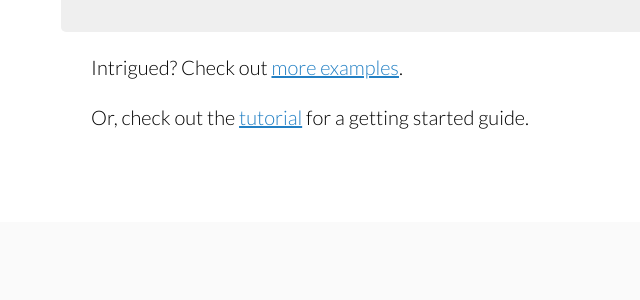
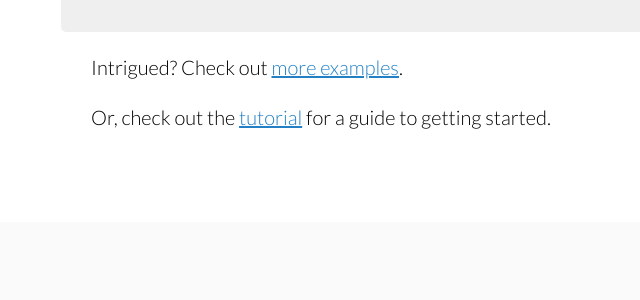
Before and after one commit to jstrait/wavefile, a Jekyll site: the page built from index.html, in a window 1280 px wide and 900 px high, scrolled down 1563 px. Shown: the part 155-455 px from the top of the window, without its empty margins (195-835 px from the left). Built offline with Jekyll 4.4.1, drawn with Linux system fonts in a browser that asks for light colours; some web fonts are replaced.

Commit message:
Small writing improvements

```diff
--- a/how_wave_files_work.html
+++ b/how_wave_files_work.html
@@ -30,7 +30,7 @@
   <p>All multi-byte numbers in a RIFF file are stored as <a href="https://en.wikipedia.org/wiki/Endianness">little-endian</a>. (Some non-numeric data is stored as a sequence of bytes, in which endianness isn&rsquo;t relevant per se).</p>
   <h2>RIFF Files Contain &ldquo;Chunks&rdquo;</h2>
   <p>Like an IFF file, a RIFF file is broken up into &ldquo;chunks&rdquo; of data. Each chunk starts with an 8-byte header containing a 4-byte identifier code, and a 4-byte size field. This is followed by the chunk body.</p>
-  <p>The identifier code, called a <a href="https://en.wikipedia.org/wiki/Fourcc">FourCC</a>, is a sequence of 4 bytes. When each byte is interpreted as an 8-bit ASCII character, they typically form a human readable string. For example, <code>0x52</code> <code>0x49</code> <code>0x46</code> <code>0x46</code> (i.e. <code>"RIFF"</code>), or <code>0x64</code> <code>0x61</code> <code>0x74</code> <code>0x61</code> (i.e. <code>"data"</code>). Since this is a raw sequence of bytes, the characters are case-sensitive.</p>
+  <p>The identifier code, called a <a href="https://en.wikipedia.org/wiki/Fourcc">FourCC</a>, is a sequence of 4 bytes. When each byte is interpreted as an 8-bit ASCII character, the sequence typically forms a human readable string. For example, <code>0x52</code> <code>0x49</code> <code>0x46</code> <code>0x46</code> (i.e. <code>"RIFF"</code>), or <code>0x64</code> <code>0x61</code> <code>0x74</code> <code>0x61</code> (i.e. <code>"data"</code>). Since this is a raw sequence of bytes, the characters are case-sensitive.</p>
   <p>The size field indicates the size of the chunk&rsquo;s body in bytes, as a 32-bit unsigned integer. The size should not include the 8-byte header. I.e., if a chunk consists of the 8-byte header followed by 1,000 bytes of data, the size field should indicate <code>1000</code>, not <code>1008</code>.</p>
   <p class="important"><span class="tag-important">Important!</span> If a chunk body has an odd number of bytes, it must be followed by a padding byte with value <code>0</code>. In other words, a chunk must always occupy an even number of bytes in the file. The padding byte should <em>not</em> be counted in the chunk header&rsquo;s size field. For example, if a chunk body is 17 bytes in size, the header&rsquo;s size field should be set to <code>17</code>, even though the chunk body occupies 18 bytes (17 bytes of data followed by the padding byte).</p>
   <h2>High Level Wave File Structure</h2>
--- a/index.html
+++ b/index.html
@@ -64,7 +64,7 @@
   end
 end{% endhighlight %}
   <p>Intrigued? Check out <a href="/examples.html">more examples</a>.</p>
-  <p>Or, check out the <a href="/getting_started.html">tutorial</a> for a getting started guide.</p>
+  <p>Or, check out the <a href="/getting_started.html">tutorial</a> for a guide to getting started.</p>
 </div>
 <div class="section section-tall">
   <h2 id="installation"><a href="#installation">Installation</a></h2>
```
